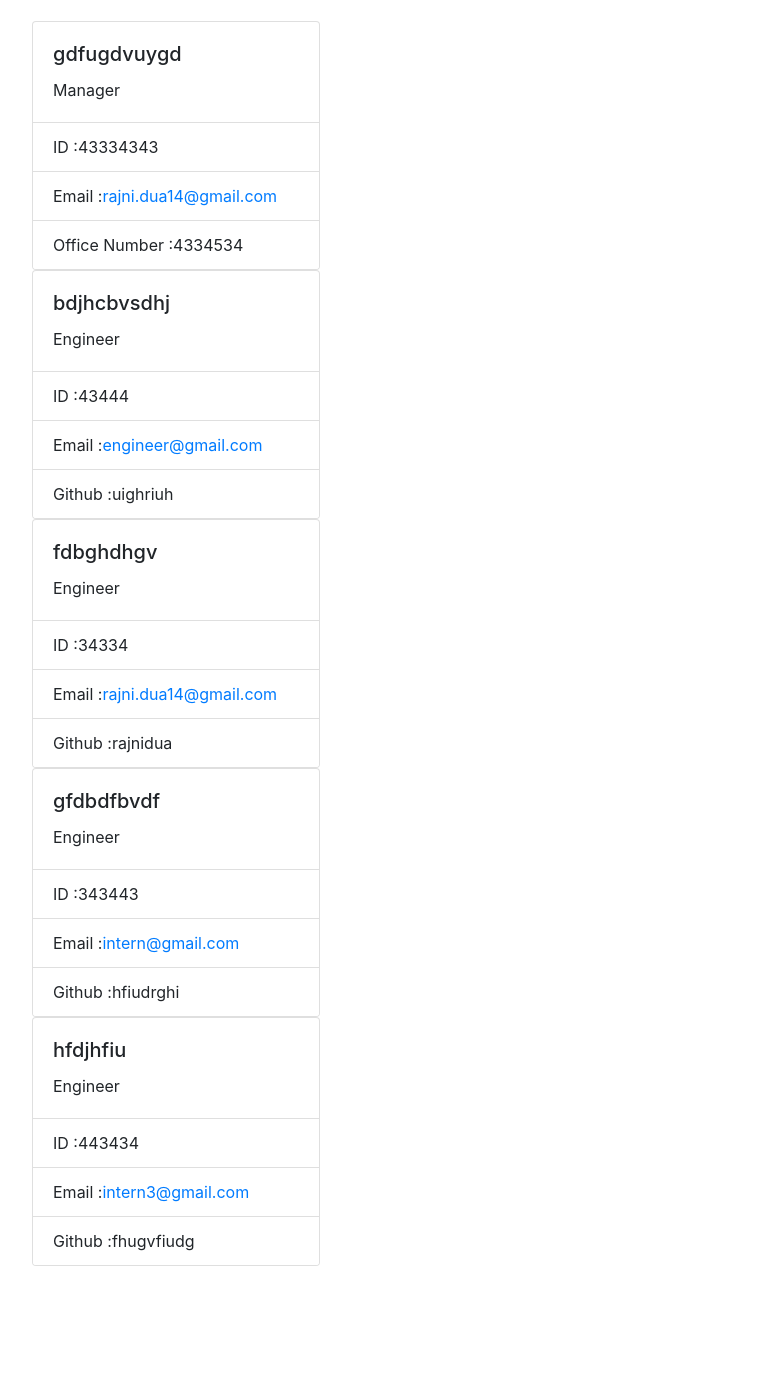
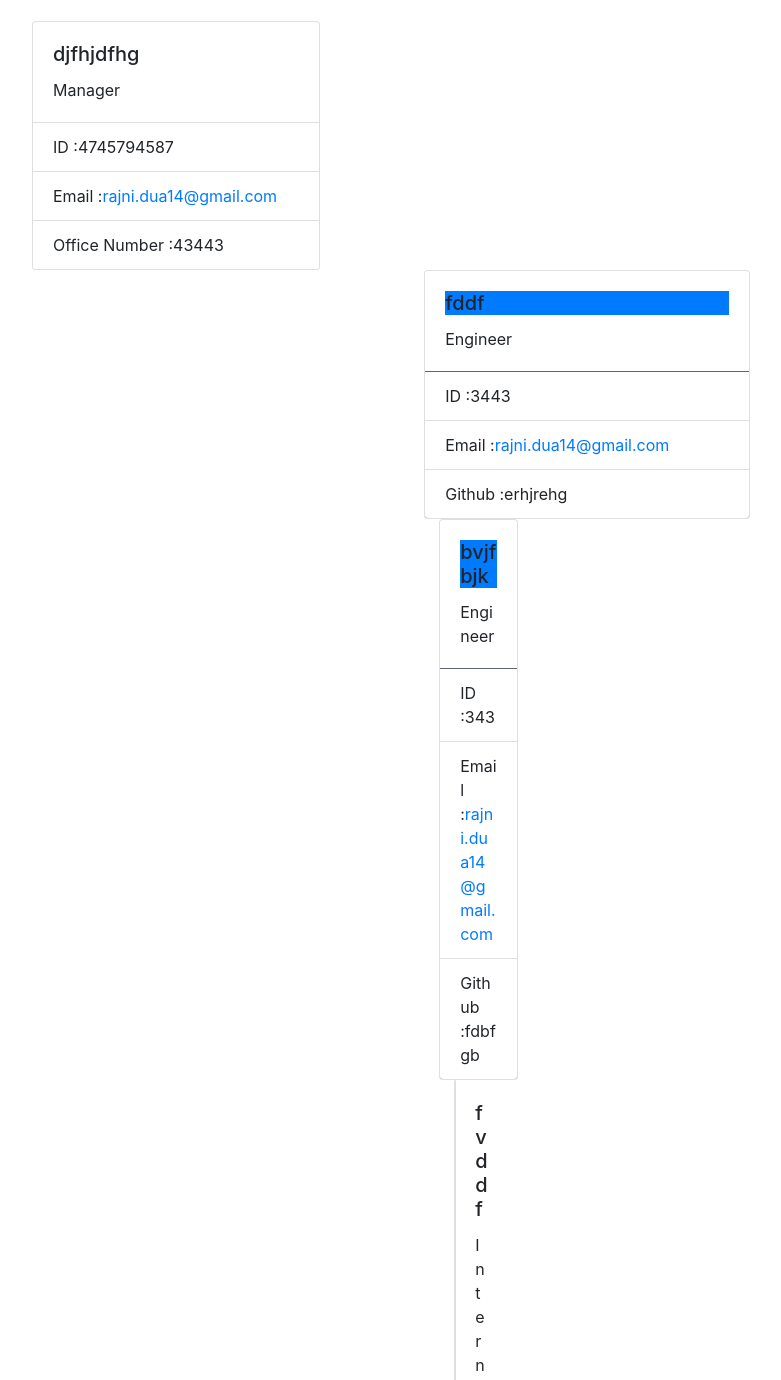
Before and after one commit to rajnidua/NodeJS_Try, a website: page index.html in a window 1280 px wide. Shown: the part 260-1640 px from the top of the page, without its empty margins (53-834 px from the left). Before the commit the page ends 1526 px from the top, so only its background shows below. Drawn offline with nearby package versions, Linux system fonts and the light colour scheme.

Commit message:
fixed some styling

```diff
--- a/index.html
+++ b/index.html
@@ -20,80 +20,73 @@
             <div class="card" style="width: 18rem;">
 
                 <div class="card-body">
-                    <h5 class="card-title">gdfugdvuygd</h5>
+                    <h5 class="card-title">djfhjdfhg</h5>
                     <p class="card-text">Manager</p>
                 </div>
                 <ul class="list-group list-group-flush">
-                    <li class="list-group-item">ID :43334343</li>
+                    <li class="list-group-item">ID :4745794587</li>
                     <li class="list-group-item">Email :<a href="">rajni.dua14@gmail.com</a></li>
-                    <li class="list-group-item">Office Number :4334534</li>
+                    <li class="list-group-item">Office Number :43443</li>
                 </ul>
 
                 </div>
             </div>
         </div>
-        <div class ="container">
-    <div class="card" style="width: 18rem;">
+        <div class ="container col-10">
+        <div class ="row justify-content-center mb-5">
+
+        <div class ="mb-4 col-12 col-lg-4">
+    <div class="card" ">
 
         <div class="card-body">
-            <h5 class="card-title">bdjhcbvsdhj</h5>
+            <h5 class="card-title bg-primary">fddf</h5>
             <p class="card-text">Engineer</p>
         </div>
-        <ul class="list-group list-group-flush">
-            <li class="list-group-item">ID :43444</li>
-            <li class="list-group-item">Email :<a href="">engineer@gmail.com</a></li>
-            <li class="list-group-item">Github :uighriuh</li>
+        <ul class="list-group list-group-flush bg-secondary">
+            <li class="list-group-item">ID :3443</li>
+            <li class="list-group-item">Email :<a href="">rajni.dua14@gmail.com</a></li>
+            <li class="list-group-item">Github :erhjrehg</li>
+        </ul>
+
+        </div>
+
+
+        <div class ="mb-4 col-12 col-lg-4">
+    <div class="card" ">
+
+        <div class="card-body">
+            <h5 class="card-title bg-primary">bvjfbjk</h5>
+            <p class="card-text">Engineer</p>
+        </div>
+        <ul class="list-group list-group-flush bg-secondary">
+            <li class="list-group-item">ID :343</li>
+            <li class="list-group-item">Email :<a href="">rajni.dua14@gmail.com</a></li>
+            <li class="list-group-item">Github :fdbfgb</li>
+        </ul>
+
+        </div>
+
+
+
+        <div class ="mb-4 col-12 col-lg-4">
+    <div class="card" ">
+
+        <div class="card-body">
+            <h5 class="card-title bg-primary">fvddf</h5>
+            <p class="card-text">Intern</p>
+        </div>
+        <ul class="list-group list-group-flush bg-secondary">
+            <li class="list-group-item">ID :34343</li>
+            <li class="list-group-item">Email :<a href="">rajni.dua14@gmail.com</a></li>
+            <li class="list-group-item">School :fdvdfvf</li>
         </ul>
 
         </div>
     </div>
-</div><div class ="container">
-    <div class="card" style="width: 18rem;">
 
-        <div class="card-body">
-            <h5 class="card-title">fdbghdhgv</h5>
-            <p class="card-text">Engineer</p>
-        </div>
-        <ul class="list-group list-group-flush">
-            <li class="list-group-item">ID :34334</li>
-            <li class="list-group-item">Email :<a href="">rajni.dua14@gmail.com</a></li>
-            <li class="list-group-item">Github :rajnidua</li>
-        </ul>
 
         </div>
-    </div>
-</div>
-        <div class ="container">
-    <div class="card" style="width: 18rem;">
-
-        <div class="card-body">
-            <h5 class="card-title">gfdbdfbvdf</h5>
-            <p class="card-text">Engineer</p>
         </div>
-        <ul class="list-group list-group-flush">
-            <li class="list-group-item">ID :343443</li>
-            <li class="list-group-item">Email :<a href="">intern@gmail.com</a></li>
-            <li class="list-group-item">Github :hfiudrghi</li>
-        </ul>
-
-        </div>
-    </div>
-</div><div class ="container">
-    <div class="card" style="width: 18rem;">
-
-        <div class="card-body">
-            <h5 class="card-title">hfdjhfiu</h5>
-            <p class="card-text">Engineer</p>
-        </div>
-        <ul class="list-group list-group-flush">
-            <li class="list-group-item">ID :443434</li>
-            <li class="list-group-item">Email :<a href="">intern3@gmail.com</a></li>
-            <li class="list-group-item">Github :fhugvfiudg</li>
-        </ul>
-
-        </div>
-    </div>
-</div>
 
         <script src="https://cdnjs.cloudflare.com/ajax/libs/jquery/3.5.1/jquery.slim.min.js"></script>
     <script src="https://cdnjs.cloudflare.com/ajax/libs/popper.js/1.16.1/umd/popper.min.js"></script>
```
Also changed, not shown: _tests_/Intern.test.js (+2 -2 lines), _tests_/Manager.test.js (+2 -2 lines), lib/GenerateHtml.js.
